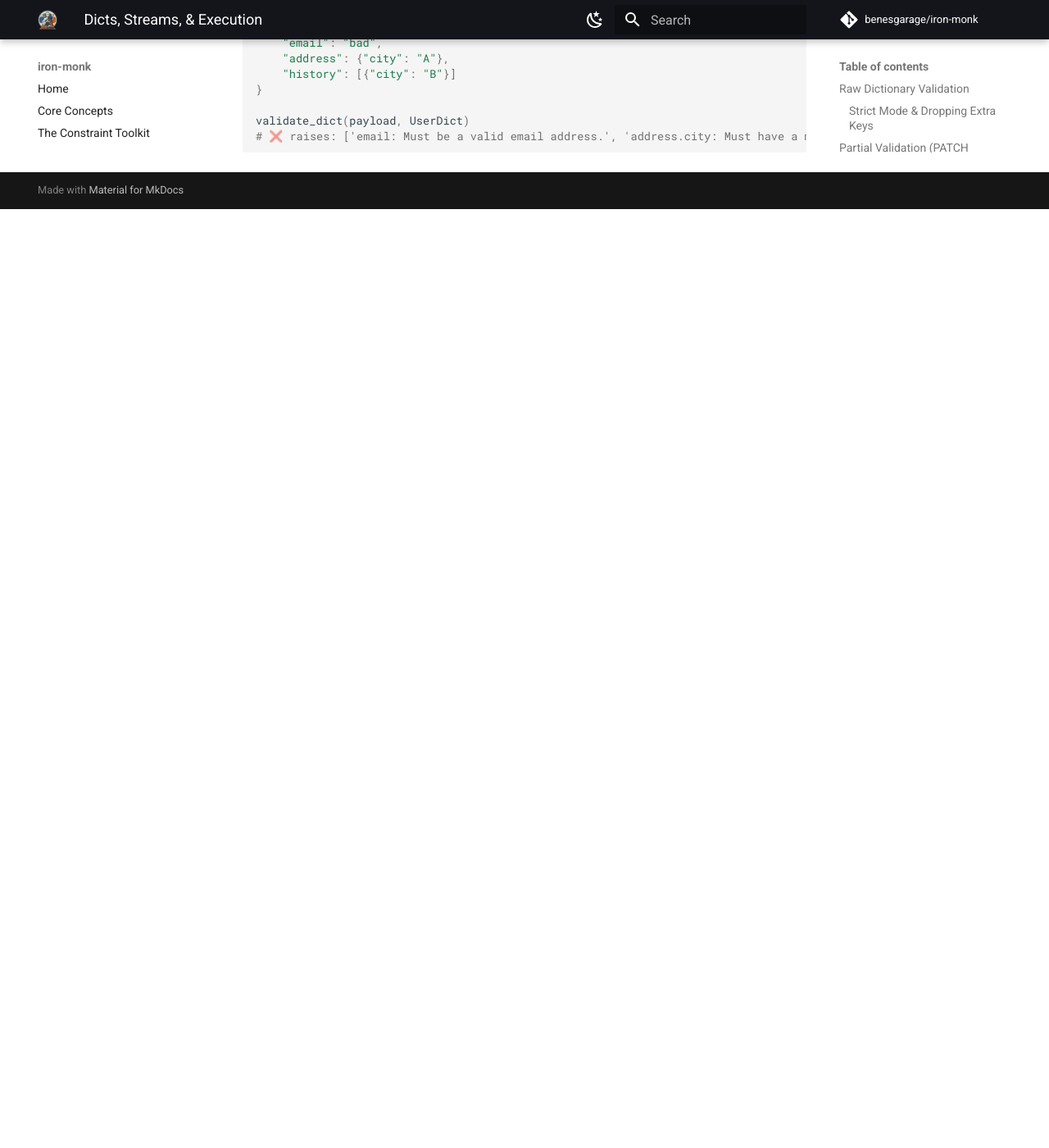
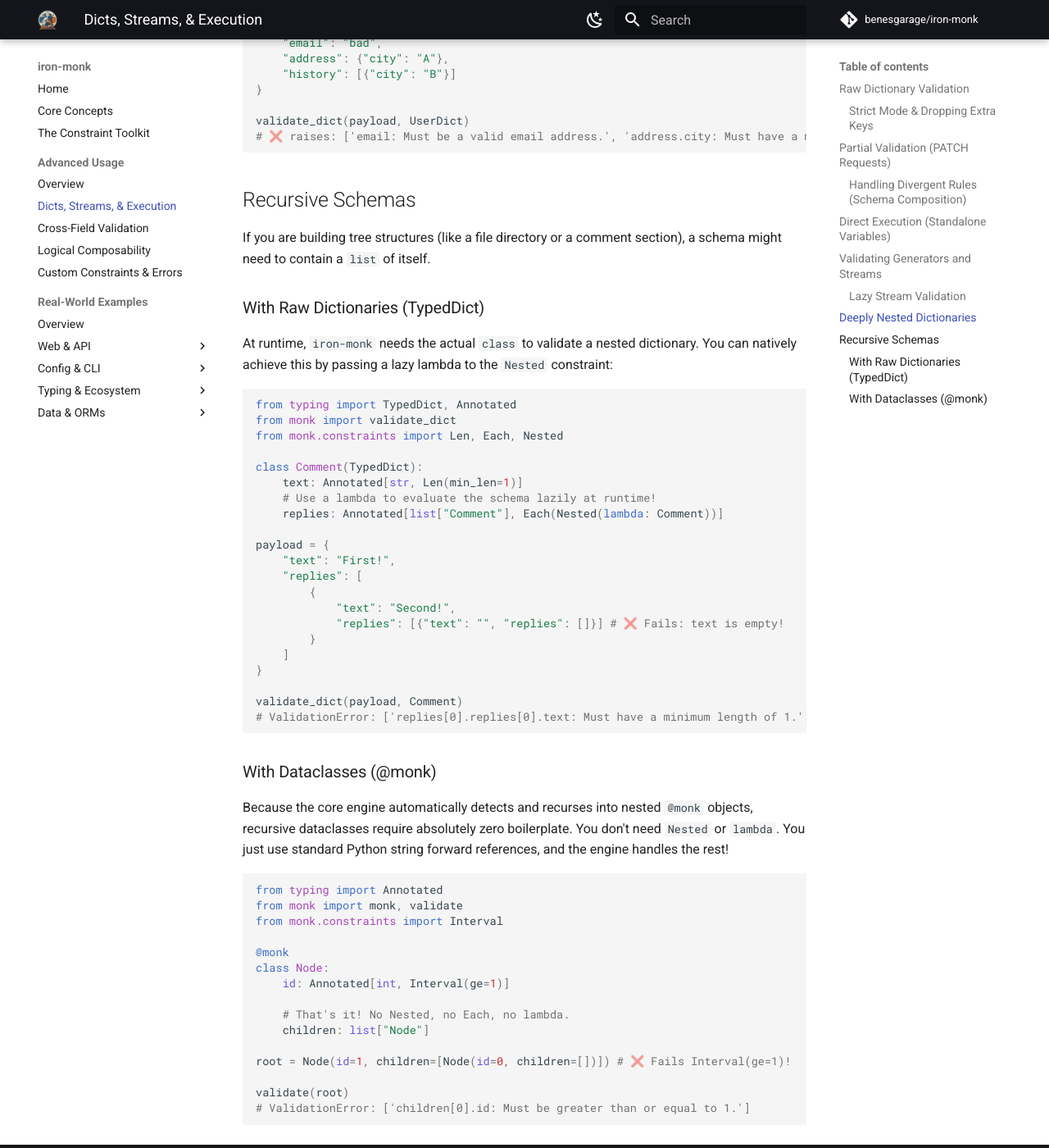
Before and after one commit to benesgarage/iron-monk, an MkDocs documentation site: the page built from docs/advanced/execution.md, in a window 1280 px wide and 1400 px high, scrolled down 4711 px. Shown: the whole window at 82% size. Built offline with MkDocs 1.6.1 and Material for MkDocs 9.7.7, drawn with Linux system fonts in a browser that asks for light colours; comment, search, counter and statistics services are not loaded; before the commit the page ends 4966 px from its top, so only the background shows below that.

````diff
--- a/docs/advanced/execution.md
+++ b/docs/advanced/execution.md
@@ -199,3 +199,57 @@ payload = {
 validate_dict(payload, UserDict)
 # ❌ raises: ['email: Must be a valid email address.', 'address.city: Must have a minimum length of 2.', 'history[0].city: Must have a minimum length of 2.']
 ```
+
+## Recursive Schemas
+
+If you are building tree structures (like a file directory or a comment section), a schema might need to contain a `list` of itself.
+
+### With Raw Dictionaries (TypedDict)
+
+At runtime, `iron-monk` needs the actual `class` to validate a nested dictionary. You can natively achieve this by passing a lazy lambda to the `Nested` constraint:
+
+```python
+from typing import TypedDict, Annotated
+from monk import validate_dict
+from monk.constraints import Len, Each, Nested
+
+class Comment(TypedDict):
+    text: Annotated[str, Len(min_len=1)]
+    # Use a lambda to evaluate the schema lazily at runtime!
+    replies: Annotated[list["Comment"], Each(Nested(lambda: Comment))]
+
+payload = {
+    "text": "First!",
+    "replies": [
+        {
+            "text": "Second!",
+            "replies": [{"text": "", "replies": []}] # ❌ Fails: text is empty!
+        }
+    ]
+}
+
+validate_dict(payload, Comment)
+# ValidationError: ['replies[0].replies[0].text: Must have a minimum length of 1.']
+```
+
+### With Dataclasses (@monk)
+
+Because the core engine automatically detects and recurses into nested `@monk` objects, recursive dataclasses require absolutely zero boilerplate. You don't need `Nested` or `lambda`. You just use standard Python string forward references, and the engine handles the rest!
+
+```python
+from typing import Annotated
+from monk import monk, validate
+from monk.constraints import Interval
+
+@monk
+class Node:
+    id: Annotated[int, Interval(ge=1)]
+
+    # That's it! No Nested, no Each, no lambda.
+    children: list["Node"]
+
+root = Node(id=1, children=[Node(id=0, children=[])]) # ❌ Fails Interval(ge=1)!
+
+validate(root)
+# ValidationError: ['children[0].id: Must be greater than or equal to 1.']
+```
--- a/pyproject.toml
+++ b/pyproject.toml
@@ -4,7 +4,7 @@ build-backend = "setuptools.build_meta"
 
 [project]
 name = "iron-monk"
-version = "0.14.0"
+version = "0.15.0"
 description = "A minimalist, zero-coercion validation library for Python."
 readme = "README.md"
 authors = [
````
Also changed, not shown: CHANGELOG.md (+5 -0 lines), 2 other files.
